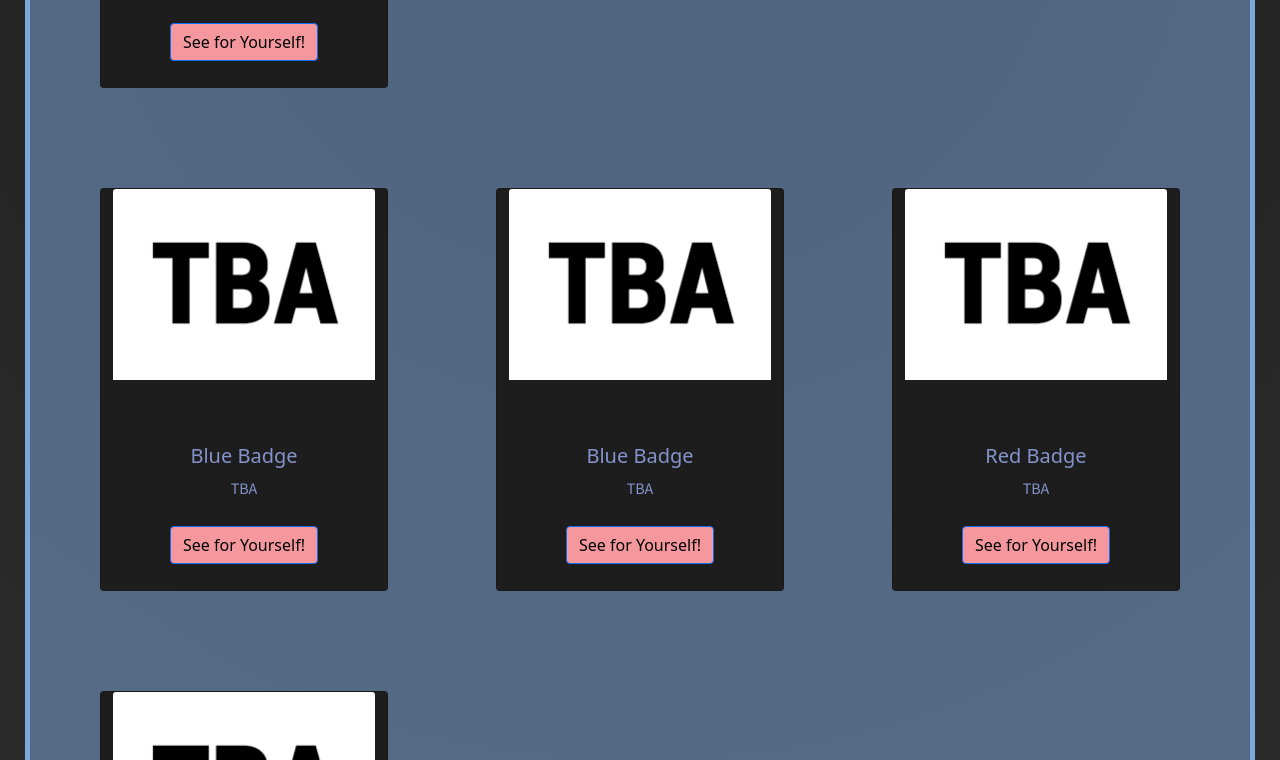
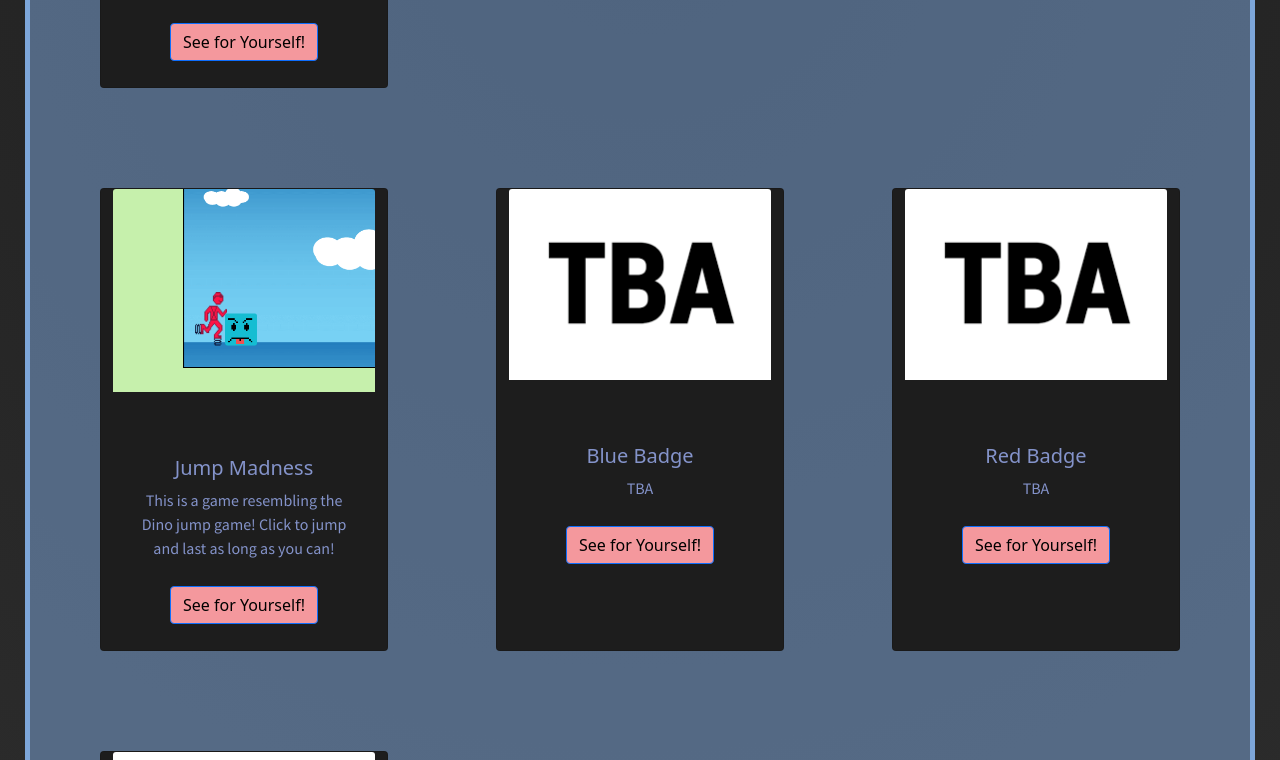
Before and after one commit to Hopeacuna/hopeacuna.github.io, a plain HTML site: page index.html in a window 1280 px wide. Shown: the part 1989-2749 px from the top of the page. Drawn offline with nearby package versions, Linux system fonts and the light colour scheme; a web font is replaced by a local one.

Commit message:
Added a new personal project

```diff
--- a/index.html
+++ b/index.html
@@ -153,16 +153,16 @@
 
       <div class="row">
 
-
+        <!-- Jump Game -->
 
         <div class="card text-center" style="width: 18rem; background-color: rgb(29, 29, 29)">
-          <img src="./assets/tba.png" class="card-img-top" alt="hulu static page">
+          <img src="./assets/jumpMadness.PNG" class="card-img-top" alt="hulu static page">
           <div class="card-body">
             <br>
             <br>
-            <h5 class="card-title">Blue Badge</h5>
-            <p class="card-text">TBA </p>
-            <a href="#"  class="btn btn-primary"
+            <h5 class="card-title">Jump Madness</h5>
+            <p class="card-text">This is a game resembling the Dino jump game! Click to jump and last as long as you can!</p>
+            <a href="https://hopeacuna.github.io/jumpGame/" target="_blank"  class="btn btn-primary"
               style="background-color: #f4989d" id="projectButtons">See for Yourself!</a>
           </div>
         </div>
--- a/portfolio.css
+++ b/portfolio.css
@@ -50,6 +50,7 @@ background: radial-gradient(circle, rgba(29,29,29,1) 0%, rgba(54,54,54,1) 100%);
     border: solid 5px rgb(244, 152, 157);
     border-radius: 5px;
     padding: 20px;
+    overflow-y: auto;
 }
 #aboutTitle {
     color: black;
```
Also changed, not shown: assets/jumpMadness.PNG (added).
